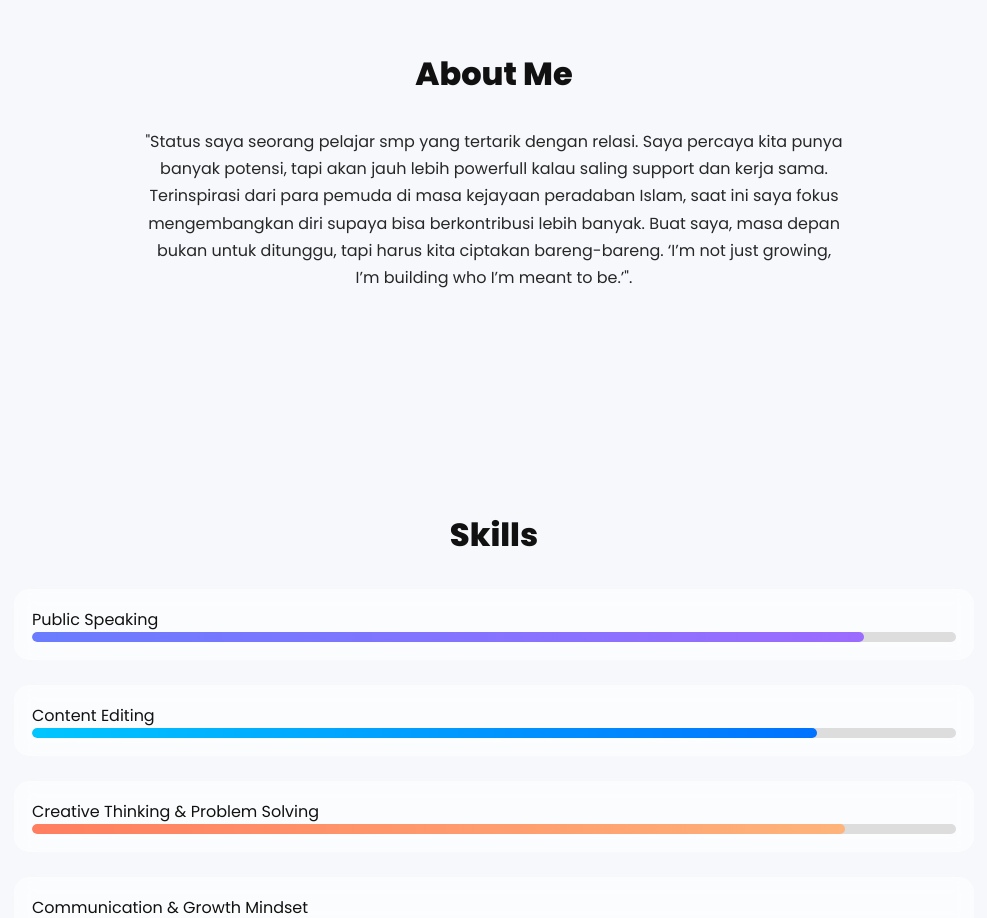
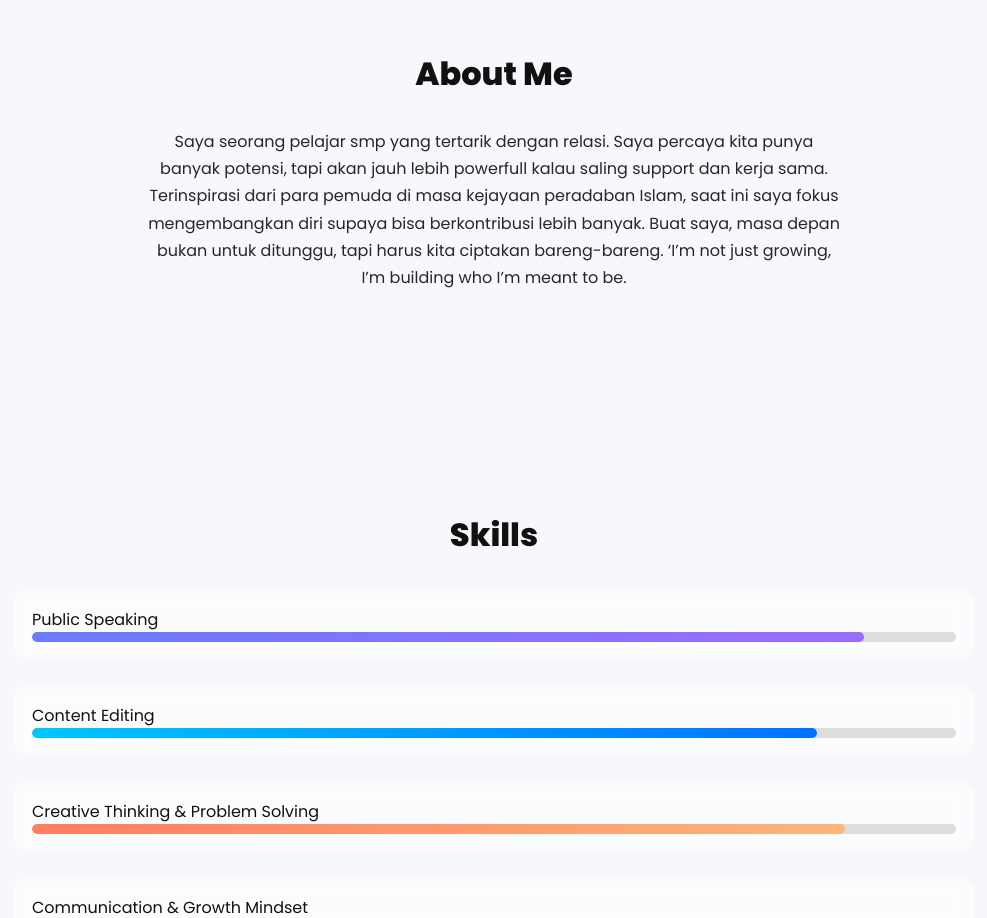
Before and after one commit to averusykd/Website-Personal, a plain HTML site: page index.html in a window 1280 px wide. Shown: the part 860-1778 px from the top of the page, without its empty margins (146-1133 px from the left). Drawn offline with nearby package versions, Linux system fonts and the light colour scheme.

Commit message:
Update about section text in index.html

```diff
--- a/index.html
+++ b/index.html
@@ -82,10 +82,10 @@ footer{text-align:center;padding:40px;opacity:0.7}
 
 <section id="about" class="fade">
 <h2>About Me</h2>
-<p class="about-text">"Status saya seorang pelajar smp yang tertarik dengan relasi.
+<p class="about-text">Saya seorang pelajar smp yang tertarik dengan relasi.
 Saya percaya kita punya banyak potensi, tapi akan jauh lebih powerfull kalau saling support dan kerja sama. Terinspirasi dari para pemuda di masa kejayaan peradaban Islam, saat ini saya fokus mengembangkan diri supaya bisa berkontribusi lebih banyak.
 Buat saya, masa depan bukan untuk ditunggu, tapi harus kita ciptakan bareng-bareng.
-‘I’m not just growing, I’m building who I’m meant to be.’".</p>
+‘I’m not just growing, I’m building who I’m meant to be.</p>
 </section>
 
 <section id="skills" class="fade">
```
